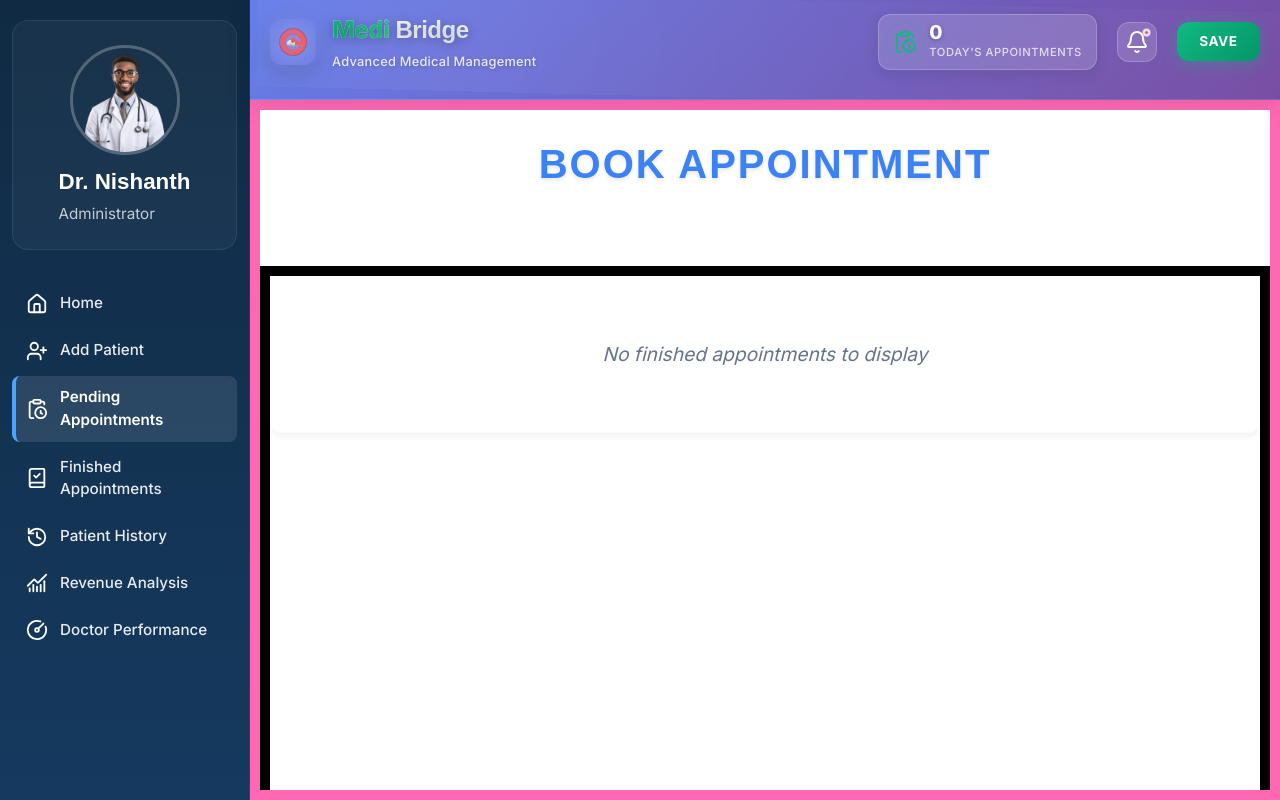
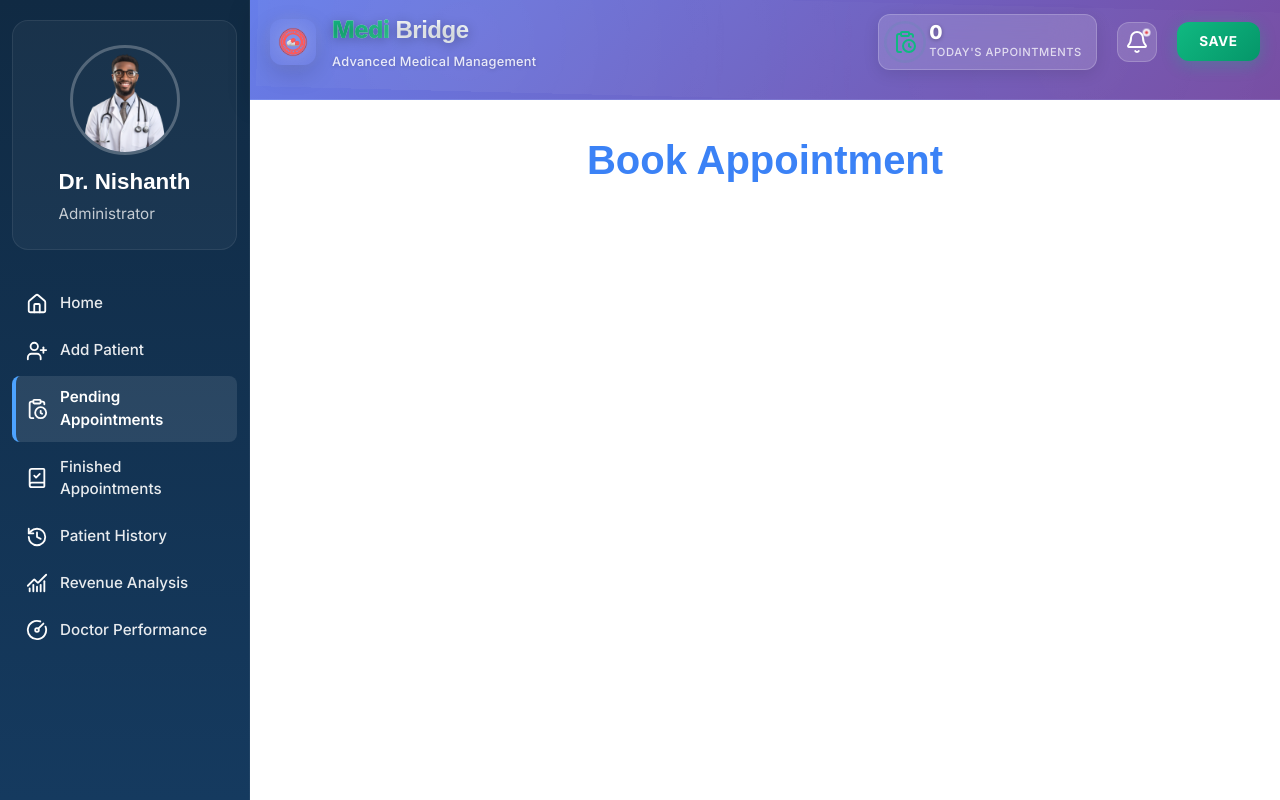
Before and after one commit to mknishanth1997/Medi-Bridge, a React app: page /pendingAppointment in a window 1280 px wide. Built offline with nearby package versions, Linux system fonts and the light colour scheme; the HTML template or start-up script is replaced by a standard one.

Commit message:
Main pages over

```diff
--- a/src/Medi-Bridge-App/Main-Full-Screen/User-View-Screen/Content-screen/Content-Screen.css
+++ b/src/Medi-Bridge-App/Main-Full-Screen/User-View-Screen/Content-screen/Content-Screen.css
@@ -1,4 +1,2 @@
 .content-screen {
-    border: 10px solid hotpink;
-
 }
--- a/src/Medi-Bridge-App/Main-Full-Screen/User-View-Screen/Content-screen/Finished-Appointments/FinishedAppointment.css
+++ b/src/Medi-Bridge-App/Main-Full-Screen/User-View-Screen/Content-screen/Finished-Appointments/FinishedAppointment.css
@@ -1,4 +1,3 @@
-
 :root {
   --font-heading: 'Poppins', sans-serif;
   --font-body: 'Inter', sans-serif;
@@ -33,6 +32,7 @@ li {
   /*background: linear-gradient(135deg, #f8fafc 0%, #e2e8f0 100%);*/
   /*padding: 2rem;*/
   box-sizing: border-box;
+  border: solid;
 }
 
 /* Heading section */
@@ -50,6 +50,7 @@ li {
   letter-spacing: 0.05em;
   margin: 0;
   text-shadow: 0 2px 4px rgba(0, 0, 0, 0.1);
+  color: #3b82f6 !important;
 }
 
 /* Container for all pending cards or the form */
@@ -59,9 +60,11 @@ li {
   align-items: center;
   justify-content: center;
   width: 100%;
-  max-width: 1200px;
+  /* max-width: 1200px; */
   margin: 0 auto;
   gap: 2rem;
+  border: solid;
+  padding: 24px;
 }
 
 /* When showing cards (not form) */
@@ -124,7 +127,7 @@ li {
 
 /* Empty state styling (when no appointments) */
 .pending-card-all:empty::before {
-  content: "No finished appointments to display";
+  content: 'No finished appointments to display';
   display: block;
   text-align: center;
   font-size: 1.2rem;
--- a/src/Medi-Bridge-App/Main-Full-Screen/User-View-Screen/Content-screen/Pending-Appointments/pendingAppointment.css
+++ b/src/Medi-Bridge-App/Main-Full-Screen/User-View-Screen/Content-screen/Pending-Appointments/pendingAppointment.css
@@ -1,40 +1,46 @@
 @import url(../../../../Styles/Variables.css);
 
-.pending-app-container {
+.pending-app-containerr {
   width: 100%;
   height: 100%;
   background-color: white;
   position: relative;
-
+  display: flex;
+  flex-direction: column;
+  align-items: center;
 }
-.heading-pa {
+.heading-paa {
   padding: 30px;
   display: flex;
   justify-content: center;
   align-items: center;
-  /*background: linear-gradient(180deg, #102a43 0%, #153a5f 100%);*/
-  position: sticky;
+  /* background: linear-gradient(180deg, #102a43 0%, #153a5f 100%); */
+  /* position: sticky; */
   top: 0;
   width: 100%;
   /* border: 10px black solid; */
   color: #3b82f6;
 }
-#heading-paa{
+#heading-paaa {
   color: #3b82f6;
 }
-.heading-pa h1 {
+.heading-paa h1 {
   font-size: 2.5rem;
-color: #3b82f6 !important;
+  color: #3b82f6 !important;
 }
 
-.pending-card-all {
+.pending-card-alll {
   /* height: 100%; */
   display: grid;
-  grid-template-columns: repeat(auto-fill, minmax(450px, 1fr));
+  grid-template-columns: repeat(auto-fill, minmax(350px, 1fr));
   /*padding: 70px;*/
-   border: 10px black solid;
+  /* border: 10px black solid; */
   gap: 16px;
   grid-row-gap: 24px;
-  max-width: 100px;
-  height: 100vh;
+  margin-left: 0;
 }
+#pending-card-alll {
+  margin-left: 24px;
+  min-width: 90%;
+  padding: 24px;
+}
--- a/src/Medi-Bridge-App/Main-Full-Screen/User-View-Screen/Content-screen/Pending-Appointments/pendingAppointment.tsx
+++ b/src/Medi-Bridge-App/Main-Full-Screen/User-View-Screen/Content-screen/Pending-Appointments/pendingAppointment.tsx
@@ -54,11 +54,13 @@ export function PendingAppointment() {
 
   return (
     <>
-      <div className="pending-app-container">
-        <div className="heading-pa" >
-          <h1 id={"heading-paa"}>Book Appointment</h1>
+      <div className="pending-app-containerr">
+        <div className="heading-paa">
+          <h1 id={'heading-paaa'}>Book Appointment</h1>
         </div>
-        <div className="pending-card-all" id={"pending-card-alll"}>{pA}</div>
+        <div className="pending-card-alll" id={'pending-card-alll'}>
+          {pA}
+        </div>
       </div>
     </>
   );
```
